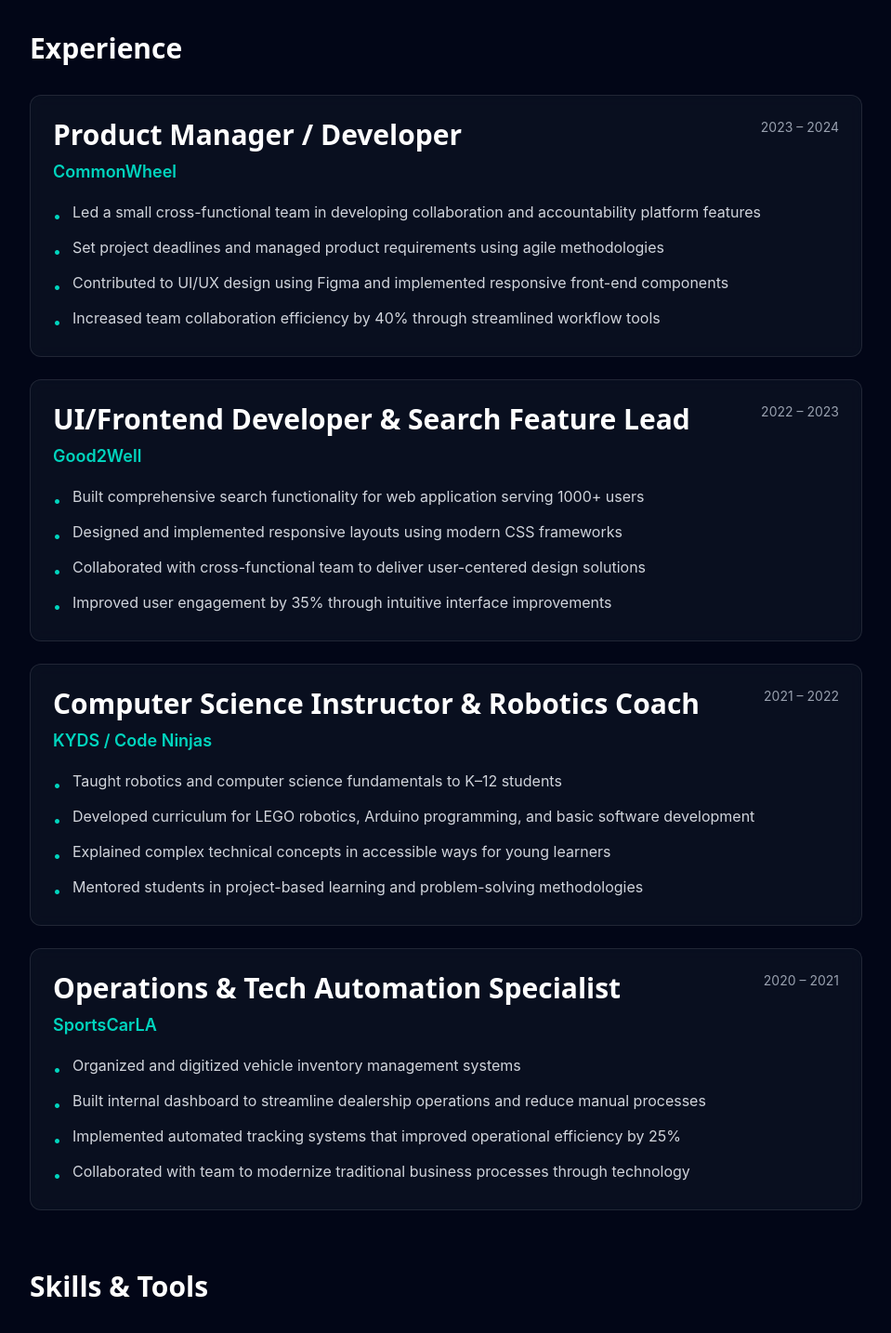
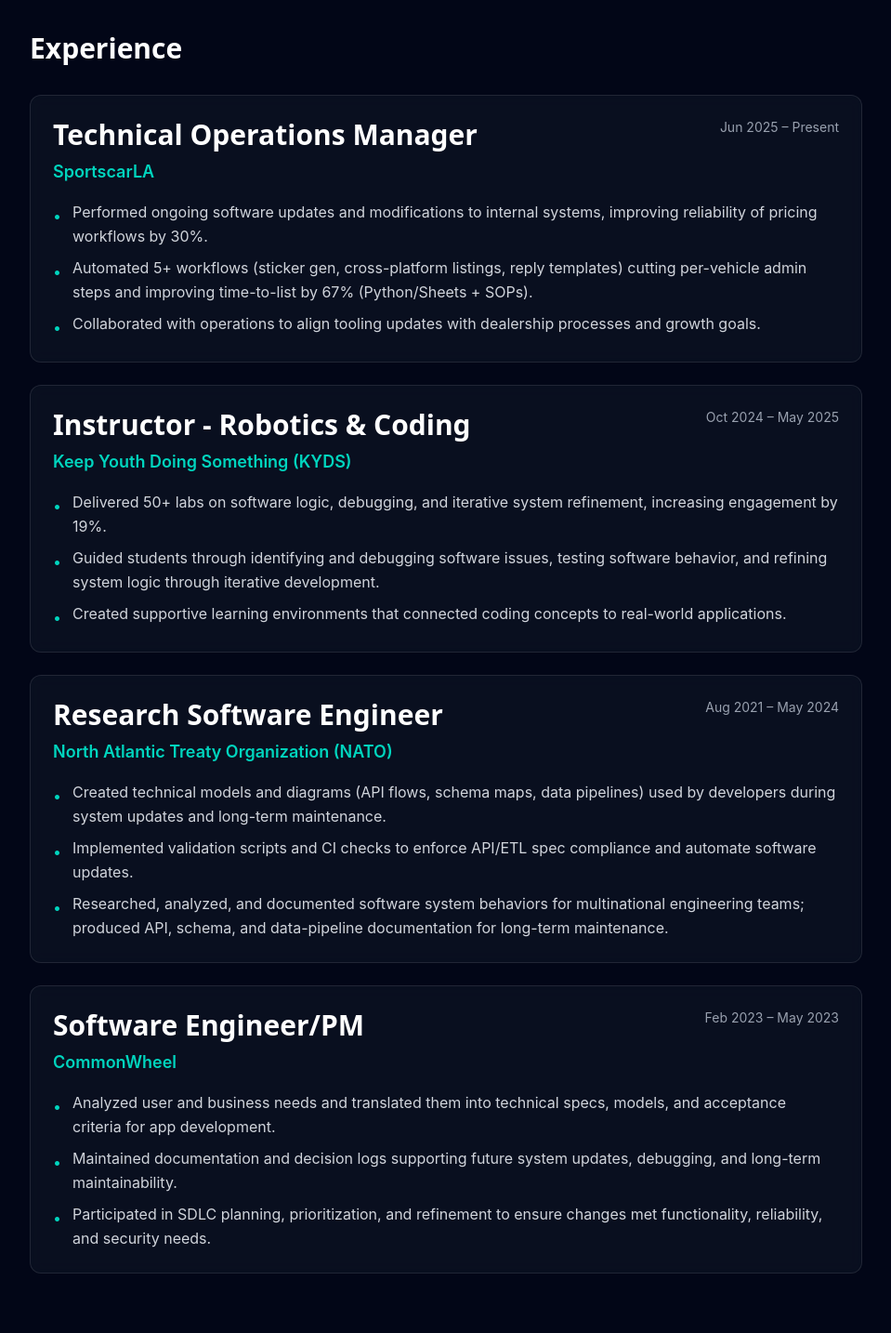
Before and after one commit to laraandrew/Portfolio-Website, a React (Vite) app: page /resume in a window 1280 px wide. Shown: the part 780-2214 px from the top of the page at 93% size, without its empty margins (160-1119 px from the left). Built offline with nearby package versions, Linux system fonts and the light colour scheme.

Commit message:
Update resume experiences

```diff
--- a/src/pages/ResumeAbout.tsx
+++ b/src/pages/ResumeAbout.tsx
@@ -26,47 +26,43 @@
   // Reordered with most recent first
   const experiences = [
     {
-      role: 'Product Manager / Developer',
-      company: 'CommonWheel',
-      period: '2023 – 2024',
+      role: 'Technical Operations Manager',
+      company: 'SportscarLA',
+      period: 'Jun 2025 – Present',
       bullets: [
-        'Led a small cross-functional team in developing collaboration and accountability platform features',
-        'Set project deadlines and managed product requirements using agile methodologies',
-        'Contributed to UI/UX design using Figma and implemented responsive front-end components',
-        'Increased team collaboration efficiency by 40% through streamlined workflow tools'
+        'Performed ongoing software updates and modifications to internal systems, improving reliability of pricing workflows by 30%.',
+        'Automated 5+ workflows (sticker gen, cross-platform listings, reply templates) cutting per-vehicle admin steps and improving time-to-list by 67% (Python/Sheets + SOPs).',
+        'Collaborated with operations to align tooling updates with dealership processes and growth goals.'
       ]
     },
     {
-      role: 'UI/Frontend Developer & Search Feature Lead',
-      company: 'Good2Well',
-      period: '2022 – 2023',
+      role: 'Instructor - Robotics & Coding',
+      company: 'Keep Youth Doing Something (KYDS)',
+      period: 'Oct 2024 – May 2025',
       bullets: [
-        'Built comprehensive search functionality for web application serving 1000+ users',
-        'Designed and implemented responsive layouts using modern CSS frameworks',
-        'Collaborated with cross-functional team to deliver user-centered design solutions',
-        'Improved user engagement by 35% through intuitive interface improvements'
+        'Delivered 50+ labs on software logic, debugging, and iterative system refinement, increasing engagement by 19%.',
+        'Guided students through identifying and debugging software issues, testing software behavior, and refining system logic through iterative development.',
+        'Created supportive learning environments that connected coding concepts to real-world applications.'
       ]
     },
     {
-      role: 'Computer Science Instructor & Robotics Coach',
-      company: 'KYDS / Code Ninjas',
-      period: '2021 – 2022',
+      role: 'Research Software Engineer',
+      company: 'North Atlantic Treaty Organization (NATO)',
+      period: 'Aug 2021 – May 2024',
       bullets: [
-        'Taught robotics and computer science fundamentals to K–12 students',
-        'Developed curriculum for LEGO robotics, Arduino programming, and basic software development',
-        'Explained complex technical concepts in accessible ways for young learners',
-        'Mentored students in project-based learning and problem-solving methodologies'
+        'Created technical models and diagrams (API flows, schema maps, data pipelines) used by developers during system updates and long-term maintenance.',
+        'Implemented validation scripts and CI checks to enforce API/ETL spec compliance and automate software updates.',
+        'Researched, analyzed, and documented software system behaviors for multinational engineering teams; produced API, schema, and data-pipeline documentation for long-term maintenance.'
       ]
     },
     {
-      role: 'Operations & Tech Automation Specialist',
-      company: 'SportsCarLA',
-      period: '2020 – 2021',
+      role: 'Software Engineer/PM',
+      company: 'CommonWheel',
+      period: 'Feb 2023 – May 2023',
       bullets: [
-        'Organized and digitized vehicle inventory management systems',
-        'Built internal dashboard to streamline dealership operations and reduce manual processes',
-        'Implemented automated tracking systems that improved operational efficiency by 25%',
-        'Collaborated with team to modernize traditional business processes through technology'
+        'Analyzed user and business needs and translated them into technical specs, models, and acceptance criteria for app development.',
+        'Maintained documentation and decision logs supporting future system updates, debugging, and long-term maintainability.',
+        'Participated in SDLC planning, prioritization, and refinement to ensure changes met functionality, reliability, and security needs.'
       ]
     }
   ];
```
